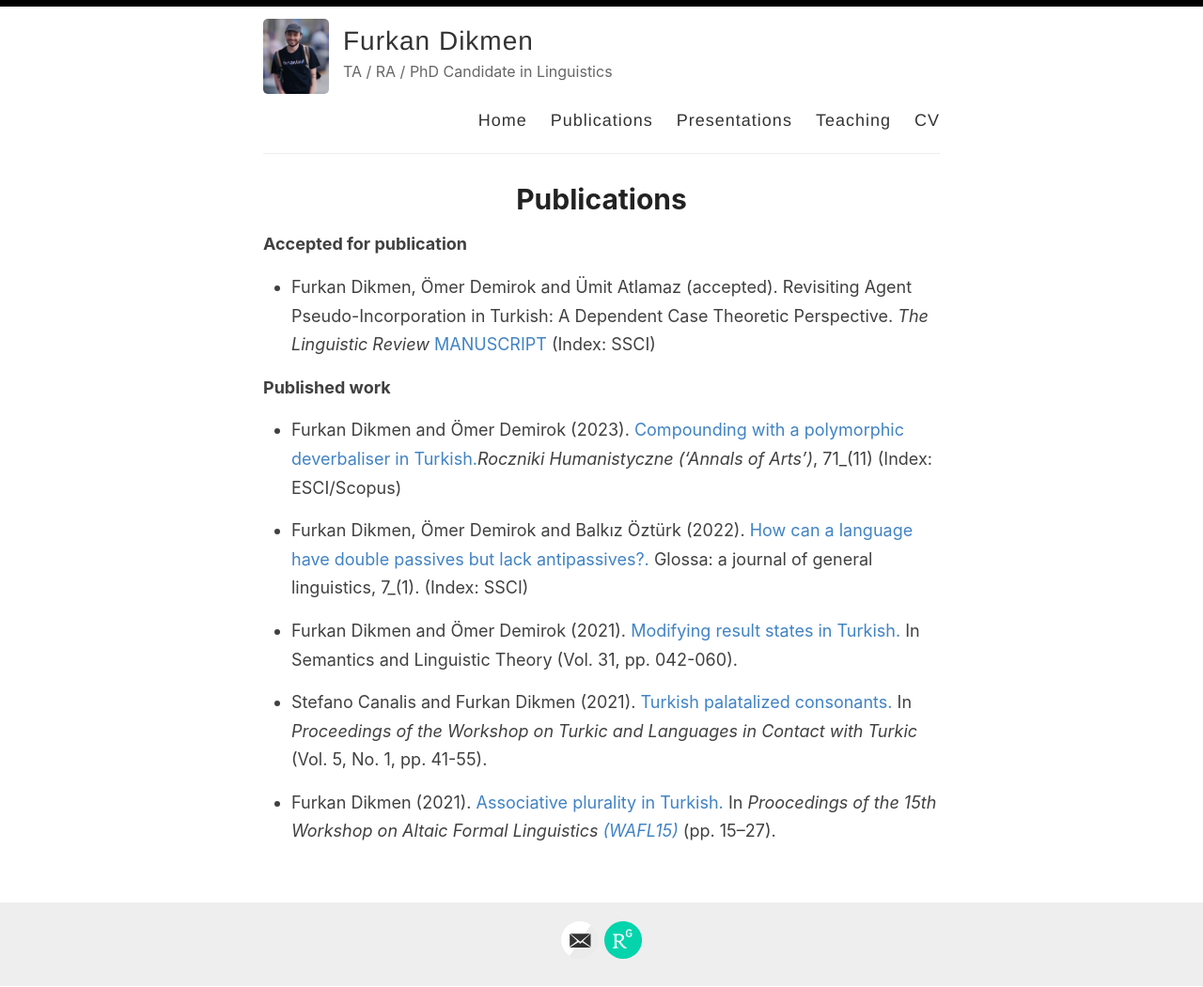
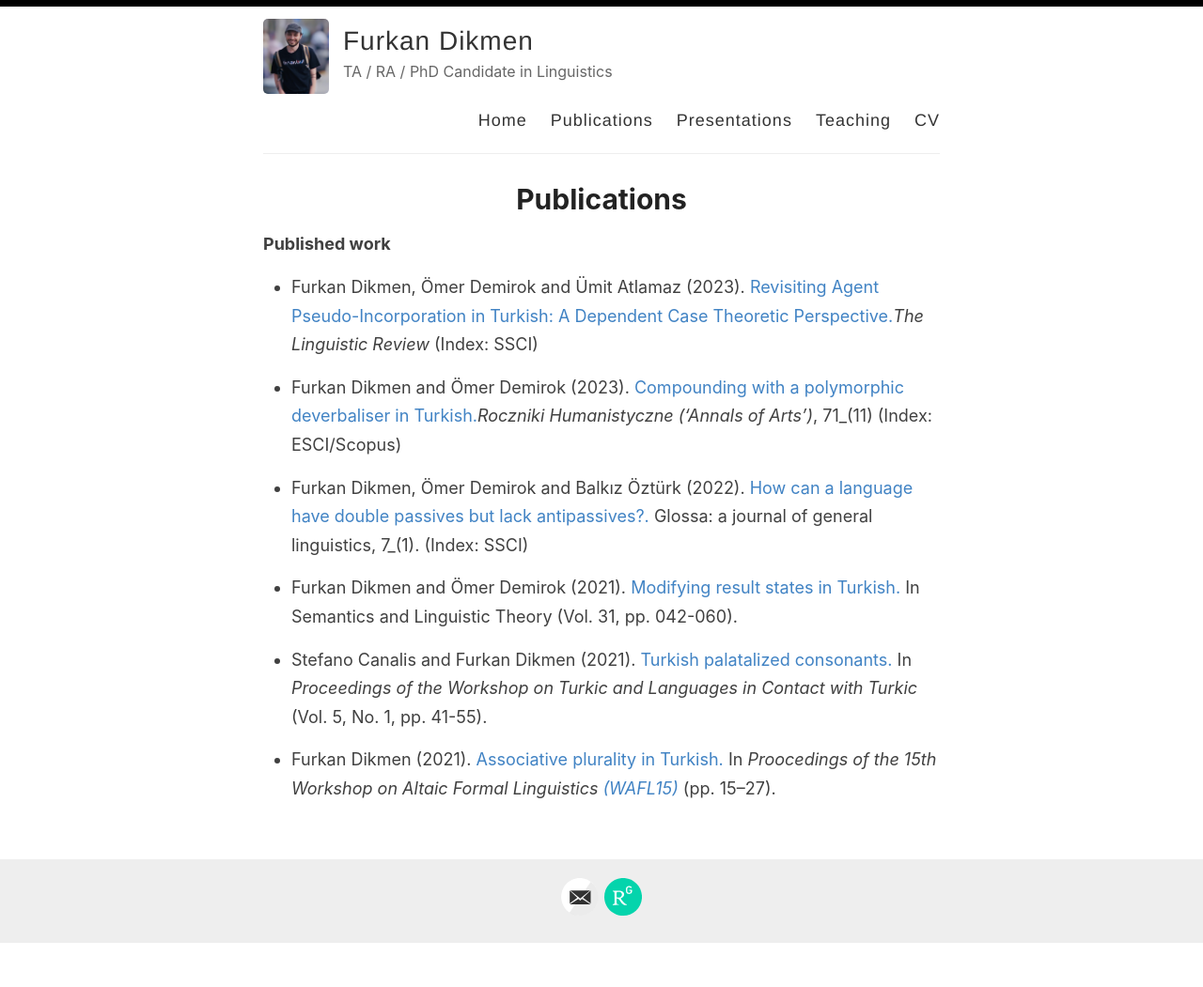
Before and after one commit to furkandikmen/furkandikmen.github.io, a Jekyll site: the page built from _pages/publications.md, in a window 1280 px wide. Shown: the whole page at 94% size. Built offline with Jekyll 4.4.1, drawn with Linux system fonts in a browser that asks for light colours; after the commit the page ends 1005 px from its top, so only the background shows below that.

Commit message:
Update publications.md

```diff
--- a/_pages/publications.md
+++ b/_pages/publications.md
@@ -4,11 +4,10 @@ title: Publications
 permalink: /publications/
 ---
 
-**Accepted for publication**
-
-- Furkan Dikmen, Ömer Demirok and Ümit Atlamaz (accepted). Revisiting Agent Pseudo-Incorporation in Turkish: A Dependent Case Theoretic Perspective. _The Linguistic Review_ [MANUSCRIPT](https://furkandikmen.com/assets/publications/Linguistic Review(ms).pdf){:target="_blank" rel="noopener noreferrer"} (Index: SSCI)
 
 **Published work**
+
+- Furkan Dikmen, Ömer Demirok and Ümit Atlamaz (2023). [Revisiting Agent Pseudo-Incorporation in Turkish: A Dependent Case Theoretic Perspective.](https://doi.org/10.1515/tlr-2023-2011){:target="_blank" rel="noopener noreferrer"}_The Linguistic Review_ (Index: SSCI)
 
 - Furkan Dikmen and Ömer Demirok (2023). [Compounding with a polymorphic deverbaliser in Turkish.](https://doi.org/10.18290/rh237111-4s){:target="_blank" rel="noopener noreferrer"}_Roczniki Humanistyczne ('Annals of Arts')_, 71_(11) (Index: ESCI/Scopus)
 
```
